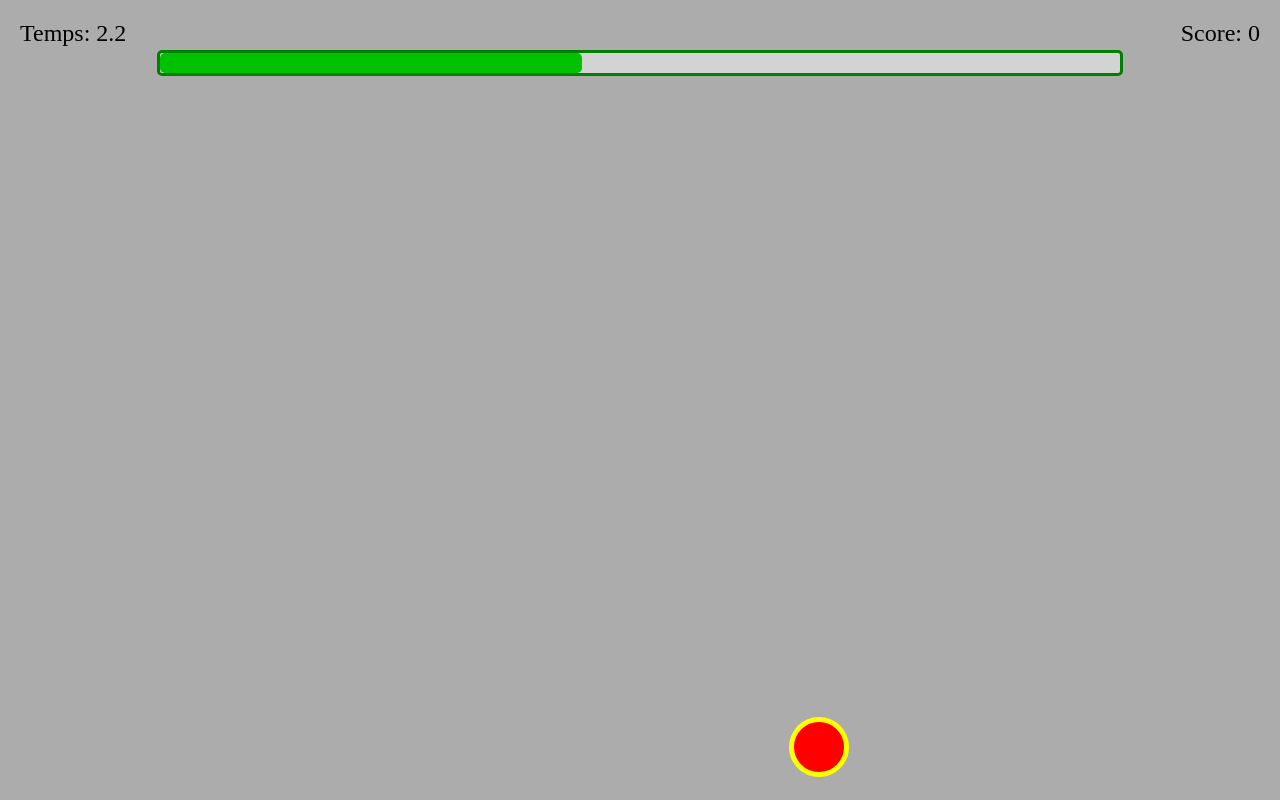
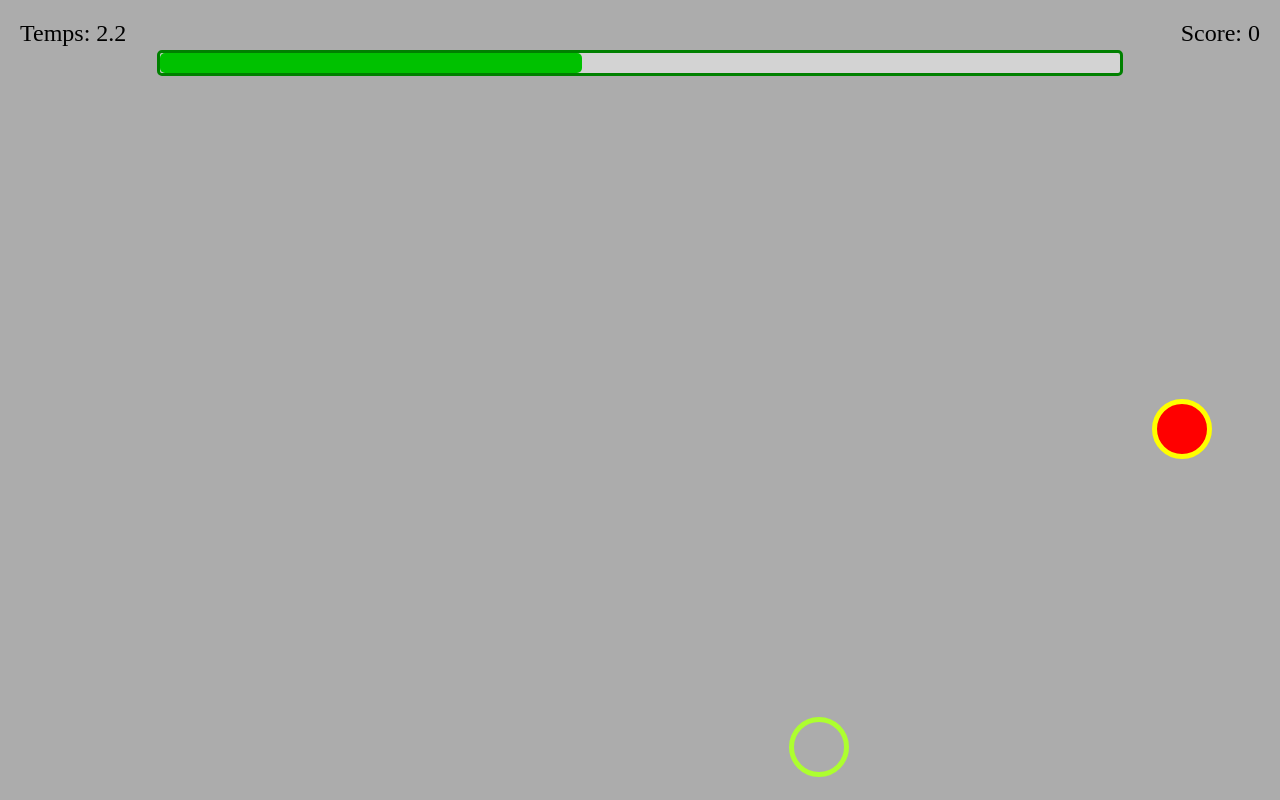
Before and after one commit to Lucie-DHL/Lucie-DHL_JeuDeClic, a plain HTML site: page index.html in a window 1280 px wide. Both pictures are taken after a click on the button "Démarrer le jeu". Drawn offline with Linux system fonts and the light colour scheme.

Commit message:
Add files via upload

```diff
--- a/index.html
+++ b/index.html
@@ -15,6 +15,7 @@
         <div id="progress"></div>
     </div>
     <div id="target"></div>
+    <div id="green-target"></div>
     <button id="start-button">Démarrer le jeu</button>
 
 
--- a/script.js
+++ b/script.js
@@ -2,8 +2,11 @@ let score = 0;
 let timeLeft = 5;
 let timerId;
 let maxTime = 5;
+let x = Math.random() * (window.innerWidth - 50);
+let y = Math.random() * (window.innerHeight - 50);
 
 const target = document.getElementById('target');
+const greenTarget = document.getElementById('green-target')
 const timerDisplay = document.getElementById('timer');
 const scoreDisplay = document.getElementById('score');
 const progress = document.getElementById('progress');
@@ -23,10 +26,12 @@ function startGame() {
 }
 
 function moveTarget() {
-    const x = Math.random() * (window.innerWidth - 50);
-    const y = Math.random() * (window.innerHeight - 50);
     target.style.left = `${x}px`;
     target.style.top = `${y}px`;
+    x = Math.random() * (window.innerWidth - 50);
+    y = Math.random() * (window.innerHeight - 50);
+    greenTarget.style.left = `${x}px`;
+    greenTarget.style.top = `${y}px`;
 }
 
 target.addEventListener('click', () => {
--- a/style.css
+++ b/style.css
@@ -12,6 +12,7 @@ body {
     position: relative;
     background-color: #acacac;
 }
+
 #target {
     width: 50px;
     height: 50px;
@@ -20,12 +21,22 @@ body {
     border-radius: 50%;
     position: absolute;
 }
+
+#green-target {
+    width: 50px;
+    height: 50px;
+    border: 5px solid greenyellow;
+    border-radius: 50%;
+    position: absolute;
+}
+
 #timer {
     position: absolute;
     top: 20px;
     left: 20px;
     font-size: 24px;
 }
+
 #score {
     position: absolute;
     top: 20px;
```
